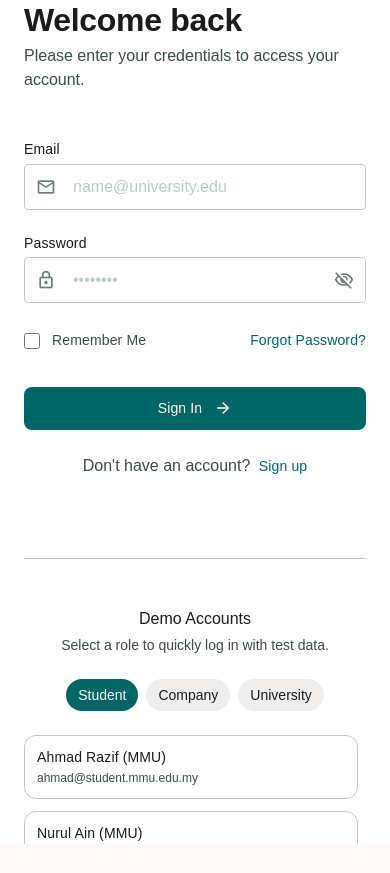
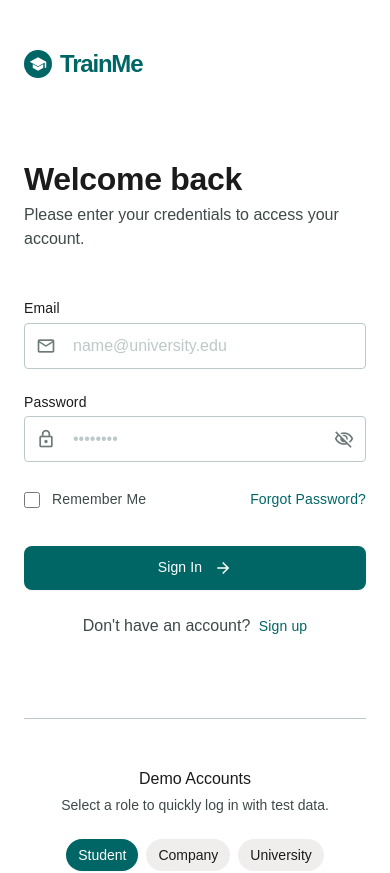
Before and after one commit to Hussein-abbod/Trainme, a React (Vite) app in the folder frontend/: page /login in a window 390 px wide. Shown: the top 873 px of the page. Before the commit the page ends 844 px from the top, so only its background shows below. Built offline with nearby package versions, Linux system fonts and the light colour scheme; a web font is replaced by a local one.

Commit message:
style: make login page layout properly responsive

```diff
--- a/frontend/src/pages/auth/Login.jsx
+++ b/frontend/src/pages/auth/Login.jsx
@@ -96,10 +96,10 @@ export default function Login() {
     `w-full pl-lg pr-sm py-[10px] rounded border ${errors[field] ? 'border-error' : 'border-outline-variant'} bg-surface-container-lowest text-on-surface focus:outline-none focus:border-primary focus:ring-1 focus:ring-primary font-body-md text-body-md transition-colors placeholder:text-outline-variant`;
 
   return (
-    <div className="bg-surface-container-lowest text-on-surface antialiased font-body-md text-body-md h-screen flex">
-      <div className="flex flex-col md:flex-row w-full h-full">
+    <div className="bg-surface-container-lowest text-on-surface antialiased font-body-md text-body-md min-h-screen flex">
+      <div className="flex flex-col md:flex-row w-full">
         {/* Left Branding */}
-        <div className="hidden md:flex md:w-5/12 lg:w-1/2 relative bg-surface-container-high overflow-hidden">
+        <div className="hidden md:flex md:w-5/12 lg:w-1/2 relative bg-surface-container-high h-screen sticky top-0 overflow-hidden">
           <img alt="Students collaborating" className="absolute inset-0 w-full h-full object-cover" src={loginImage} />
           <div className="absolute inset-0 bg-gradient-to-t from-primary/90 via-primary/40 to-transparent mix-blend-multiply" />
           <div className="absolute inset-0 flex flex-col justify-between p-lg xl:p-xl text-white">
@@ -117,8 +117,8 @@ export default function Login() {
         </div>
 
         {/* Right Form */}
-        <div className="w-full md:w-7/12 lg:w-1/2 flex items-center justify-center p-md sm:p-lg lg:p-xl bg-surface-container-lowest overflow-y-auto">
-          <div className="w-full max-w-[420px]">
+        <div className="w-full md:w-7/12 lg:w-1/2 flex flex-col items-center justify-center p-md sm:p-lg lg:p-xl min-h-screen bg-surface-container-lowest">
+          <div className="w-full max-w-[420px] py-md my-auto">
             <div className="md:hidden flex items-center gap-2 mb-xl">
               <div className="w-7 h-7 bg-primary rounded-full flex items-center justify-center">
                 <span className="material-symbols-outlined text-white text-[18px] filled-icon">school</span>
```
